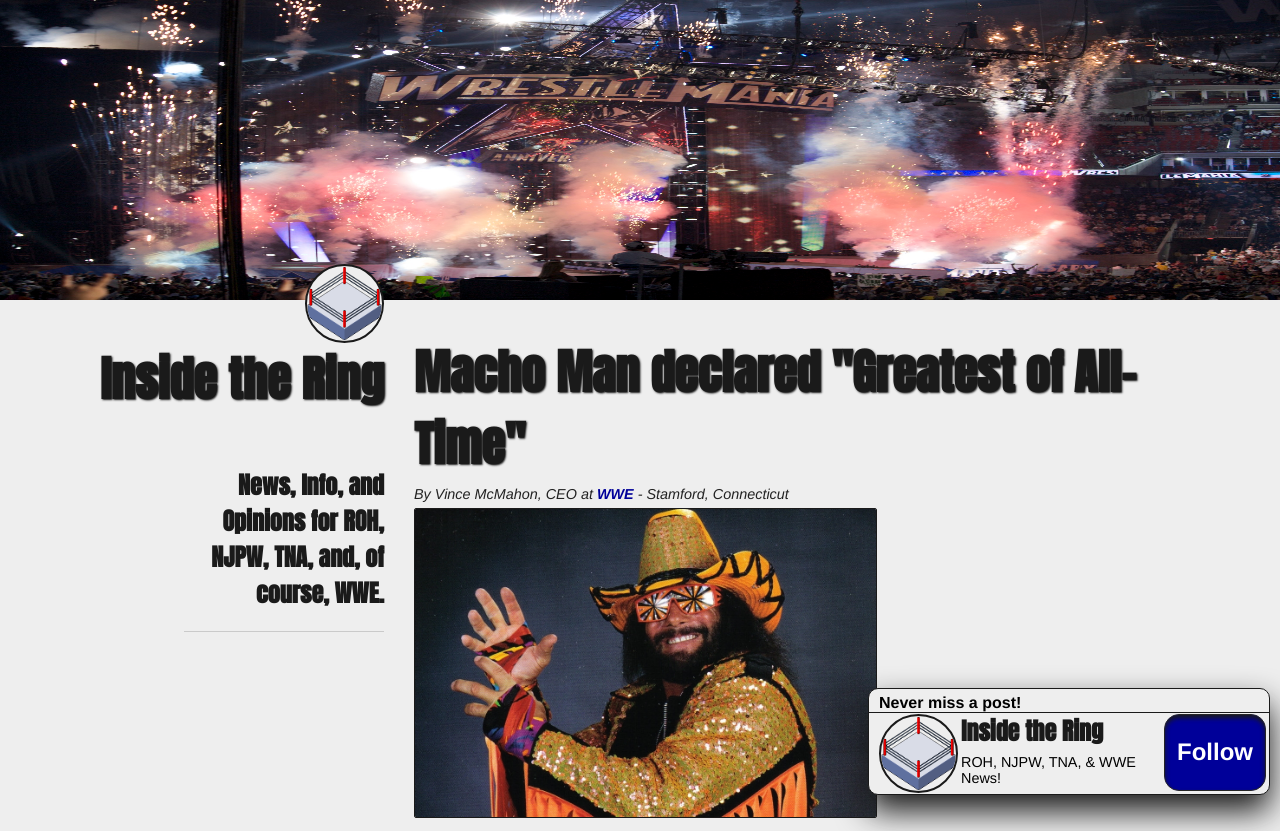
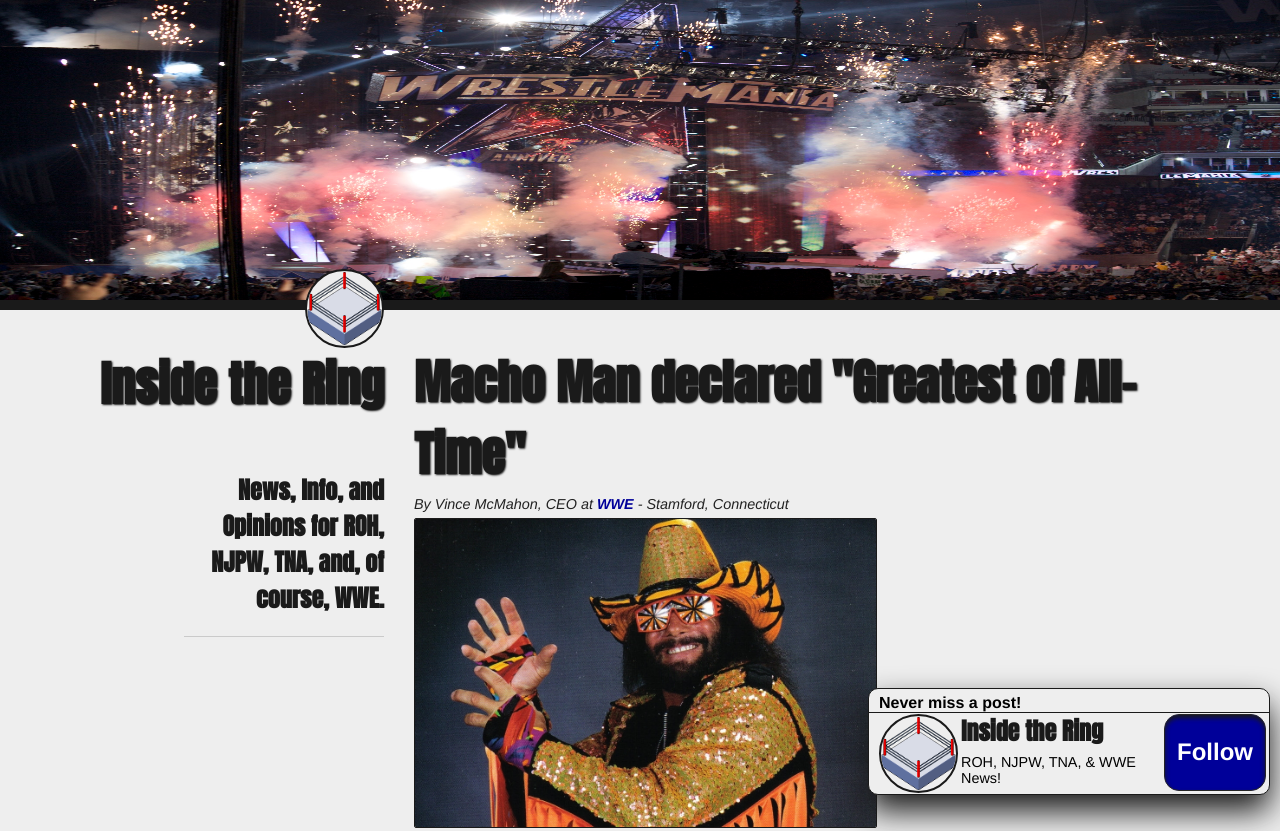
Before and after one commit to jbooher/03-simple-blog, a plain HTML site: page index.html in a window 1280 px wide. Shown: the top 831 px of the page. Drawn offline with Linux system fonts and the light colour scheme.

Commit message:
Added border to bottom of heading.  Adjusted margin on left column logo.

```diff
--- a/styles/main.css
+++ b/styles/main.css
@@ -23,18 +23,21 @@ h1, h2 {
   color: #1a1a1a;
 }
 
-.heading {
-  width: 100%;
-  height: 300px;
-  margin: 0 0 0 0;
-}
-
 .logo {
   background-color: #eee;
   width: 75px;
   height: 75px;
   border: 2px solid #1a1a1a;
   border-radius: 50px;
+}
+
+/*--Header Stylings--*/
+
+.heading {
+  width: 100%;
+  height: 300px;
+  margin: 0 0 0 0;
+  border-bottom: 10px solid #1a1a1a;
 }
 
 /*--Left Column Stylings--*/
@@ -48,7 +51,7 @@ h1, h2 {
 
 .column1 .logo {
   float: right;
-  margin: -40px 0 0 0;
+  margin: -45px 0 0 0;
 }
 
 .column1 h1 {
```
